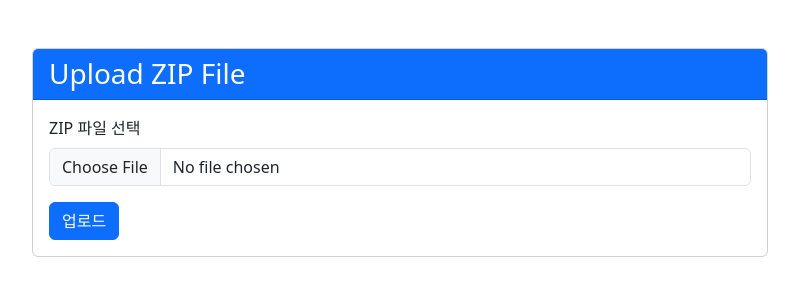
After one commit to aceail/llm_env, a Django app: page /inference/upload_zip/ in a window 1280 px wide. The commit adds this page. Shown: the top 304 px of the page, without its empty margins (240-1039 px from the left). Run offline with Django 5.2, Linux system fonts and the light colour scheme; a user stored in the database is signed in.

Commit message:
Add UploadZip feature

```diff
--- a/llm_env/evaluation/templates/evaluation/evaluation.html
+++ b/llm_env/evaluation/templates/evaluation/evaluation.html
@@ -41,6 +41,7 @@
                 <span class="me-3">Welcome, {{ user.username }}!</span>
                 <a href="{% url 'inference:inference_form' %}" class="btn btn-sm btn-secondary me-2">Inference Page</a>
                 <a href="{% url 'inference:upload_csv' %}" class="btn btn-sm btn-info me-2">Upload CSV</a>
+                <a href="{% url 'inference:upload_zip' %}" class="btn btn-sm btn-warning me-2">Upload ZIP</a>
                 {% if user.is_staff %}
                     <a href="{% url 'download_paired_results' %}" class="btn btn-sm btn-success me-2">Download Data</a>
                 {% endif %}
--- a/llm_env/inference/templates/inference/evaluation.html
+++ b/llm_env/inference/templates/inference/evaluation.html
@@ -11,6 +11,9 @@
             {# '데이터 업로드'와 '추론 실행' 페이지로 이동하는 버튼입니다. URL 이름이 다를 경우 수정해주세요. #}
             <a href="{% url 'inference:upload_csv' %}" class="btn btn-primary">
                 <i class="fas fa-upload mr-1"></i> Upload Data
+            </a>
+            <a href="{% url 'inference:upload_zip' %}" class="btn btn-warning ms-2">
+                <i class="fas fa-file-archive mr-1"></i> Upload ZIP
             </a>
             <a href="{% url 'inference:inference_form' %}" class="btn btn-info">
                 <i class="fas fa-play mr-1"></i> Run Inference
@@ -82,7 +85,8 @@
                             <td colspan="6" class="text-center p-5">
                                 <p class="h4">No Data Available</p>
                                 <p>표시할 결과가 없습니다. 먼저 CSV 파일을 업로드해주세요.</p>
-                                <a href="{% url 'inference:upload_csv' %}" class="btn btn-primary mt-2">Upload First Data</a>
+                                <a href="{% url 'inference:upload_csv' %}" class="btn btn-primary mt-2 me-2">Upload CSV</a>
+                                <a href="{% url 'inference:upload_zip' %}" class="btn btn-warning mt-2">Upload ZIP</a>
                             </td>
                         </tr>
                         {% endfor %}
--- /dev/null
+++ b/llm_env/inference/templates/inference/upload_zip.html
@@ -0,0 +1,34 @@
+<!DOCTYPE html>
+<html lang="ko">
+<head>
+    <meta charset="UTF-8">
+    <title>ZIP Upload</title>
+    <link href="https://cdn.jsdelivr.net/npm/bootstrap@5.3.3/dist/css/bootstrap.min.css" rel="stylesheet">
+</head>
+<body>
+<div class="container py-5">
+    <div class="row justify-content-center">
+        <div class="col-md-8">
+            <div class="card">
+                <div class="card-header bg-primary text-white">
+                    <h1 class="h3 mb-0">Upload ZIP File</h1>
+                </div>
+                <div class="card-body">
+                    {% if error %}
+                        <div class="alert alert-danger">{{ error }}</div>
+                    {% endif %}
+                    <form method="post" enctype="multipart/form-data">
+                        {% csrf_token %}
+                        <div class="mb-3">
+                            <label for="zip_file" class="form-label">ZIP 파일 선택</label>
+                            <input class="form-control" type="file" id="zip_file" name="zip_file" accept=".zip">
+                        </div>
+                        <button type="submit" class="btn btn-primary">업로드</button>
+                    </form>
+                </div>
+            </div>
+        </div>
+    </div>
+</div>
+</body>
+</html>
--- a/llm_env/inference/urls.py
+++ b/llm_env/inference/urls.py
@@ -1,7 +1,7 @@
 # llm_env/inference/urls.py
 
 from django.urls import path
-from .views import UploadCsvView, InferenceView
+from .views import UploadCsvView, UploadZipView, InferenceView
 # 제가 이전에 EvaluationView를 이 파일에 추가하라고 안내드렸을 수 있으나,
 # evaluation 앱으로 옮기는 것이 더 정확한 구조입니다.
 # from .views import EvaluationView
@@ -9,6 +9,7 @@ from .views import UploadCsvView, InferenceView
 app_name = 'inference'
 urlpatterns = [
     path('upload/', UploadCsvView.as_view(), name='upload_csv'),
+    path('upload_zip/', UploadZipView.as_view(), name='upload_zip'),
 
     # ▼▼▼ 아래 줄에서 name='inference'를 name='inference_form'으로 수정합니다. ▼▼▼
     path('inference/', InferenceView.as_view(), name='inference_form'),
--- a/llm_env/inference/views.py
+++ b/llm_env/inference/views.py
@@ -29,9 +29,18 @@ from django.db.models import Case, When, Value, IntegerField
 from .models import InferenceResult
 from django.contrib.auth.decorators import login_required
 from django.utils.decorators import method_decorator
+from pathlib import Path
+import sys
 
 logger = logging.getLogger(__name__)
 logging.basicConfig(level=logging.INFO) # INFO 레벨 이상의 로그를 출력하도록 설정
+
+# Add dicom_project_template path for zip processing
+sys.path.append(str(Path(settings.BASE_DIR).parent / 'dicom_project_template'))
+try:
+    from LLM_main import main as dicom_llm_main
+except Exception:  # pragma: no cover - import may fail during tests without package
+    dicom_llm_main = None
 
 @method_decorator(login_required, name='dispatch')
 class UploadCsvView(View):
@@ -133,6 +142,53 @@ class UploadCsvView(View):
         return redirect('evaluation')
 
 @method_decorator(login_required, name='dispatch')
+class UploadZipView(View):
+    """Handle ZIP uploads and run dicom processing"""
+
+    def get(self, request, *args, **kwargs):
+        return render(request, 'inference/upload_zip.html')
+
+    def post(self, request, *args, **kwargs):
+        uploaded = request.FILES.get('zip_file')
+        if not uploaded:
+            return render(request, 'inference/upload_zip.html', {'error': '파일을 업로드해주세요.'})
+
+        upload_dir = os.path.join(settings.MEDIA_ROOT, 'zip_uploads')
+        os.makedirs(upload_dir, exist_ok=True)
+        saved_path = os.path.join(upload_dir, uploaded.name)
+        with open(saved_path, 'wb+') as dest:
+            for chunk in uploaded.chunks():
+                dest.write(chunk)
+
+        results = []
+        if dicom_llm_main:
+            try:
+                results = dicom_llm_main(saved_path) or []
+            except Exception as e:  # pragma: no cover - runtime safeguard
+                logger.error("LLM_main execution failed: %s", e, exc_info=True)
+
+        for item in results:
+            try:
+                solution_name = item.get('solution', '')
+                output_raw = item.get('result', {})
+                if isinstance(output_raw, str):
+                    try:
+                        output = json.loads(output_raw)
+                    except json.JSONDecodeError:
+                        output = {}
+                else:
+                    output = output_raw
+
+                InferenceResult.objects.create(
+                    solution_name=solution_name,
+                    llm_output=output,
+                )
+            except Exception as e:
+                logger.error("Failed to save result: %s", e, exc_info=True)
+
+        return redirect('evaluation')
+
+@method_decorator(login_required, name='dispatch')
 class InferenceView(View):
     def get(self, request, *args, **kwargs):
         # GET 요청 시 초기 페이지 렌더링
```
